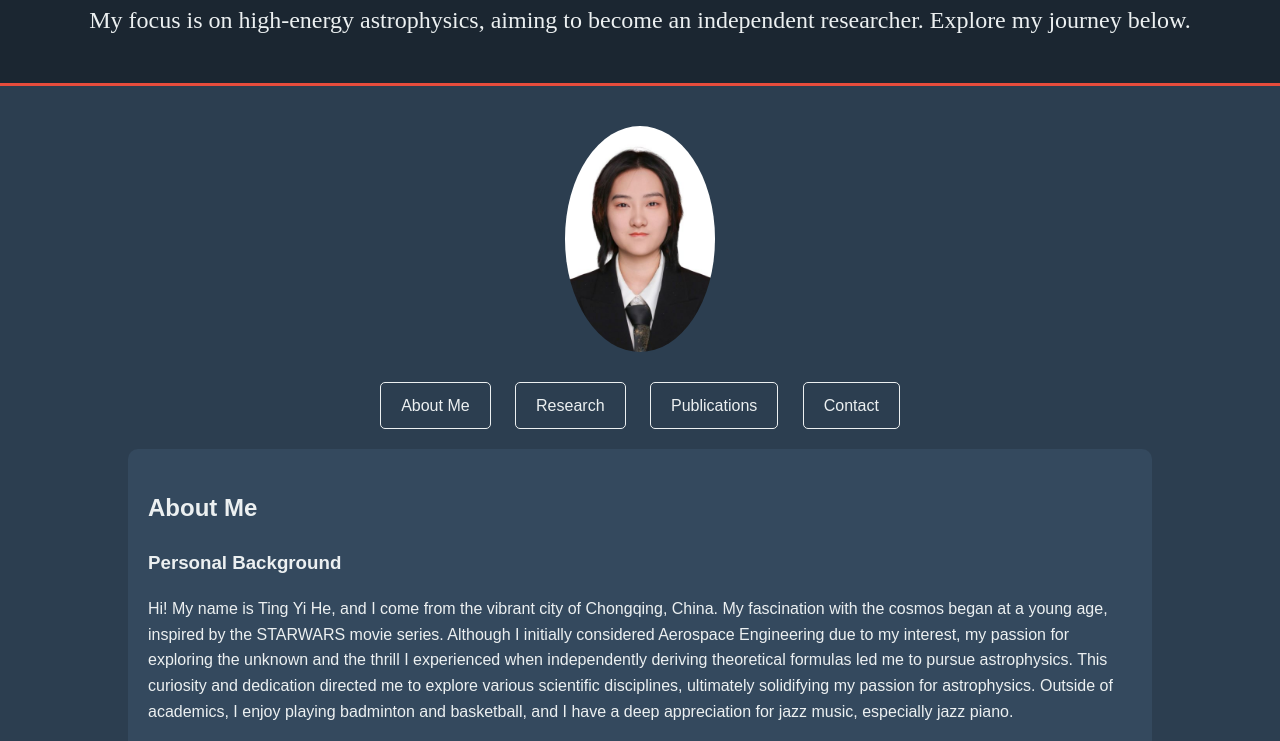
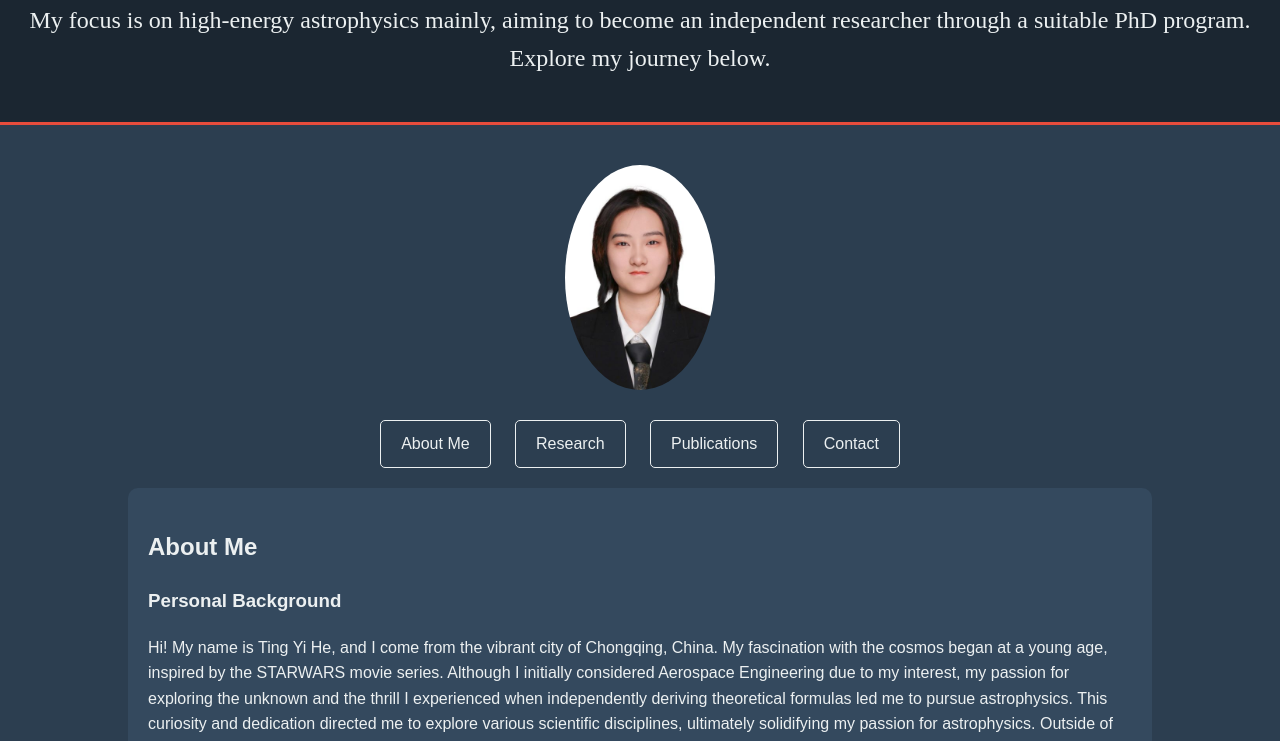
Before and after one commit to JoeyHTY/JoeyHTY.github.io, a plain HTML site: page index.html in a window 1280 px wide. Shown: the part 157-898 px from the top of the page. Drawn offline with nearby package versions, Linux system fonts and the light colour scheme.

Commit message:
Update index.html

```diff
--- a/index.html
+++ b/index.html
@@ -103,7 +103,7 @@
     <header>
         <h1 class="fancy-message">I've been waiting for you to come!</h1>
         <h2 class="welcome-sub">Welcome to my page!</h2>
-        <p class="intro-text">My focus is on high-energy astrophysics, aiming to become an independent researcher. Explore my journey below.</p>
+        <p class="intro-text">My focus is on high-energy astrophysics mainly, aiming to become an independent researcher through a suitable PhD program. Explore my journey below.</p>
     </header>
     <div class="container">
         <img src="Image_1710483141026.jpg" alt="Ting Yi He" class="profile-photo">
```
